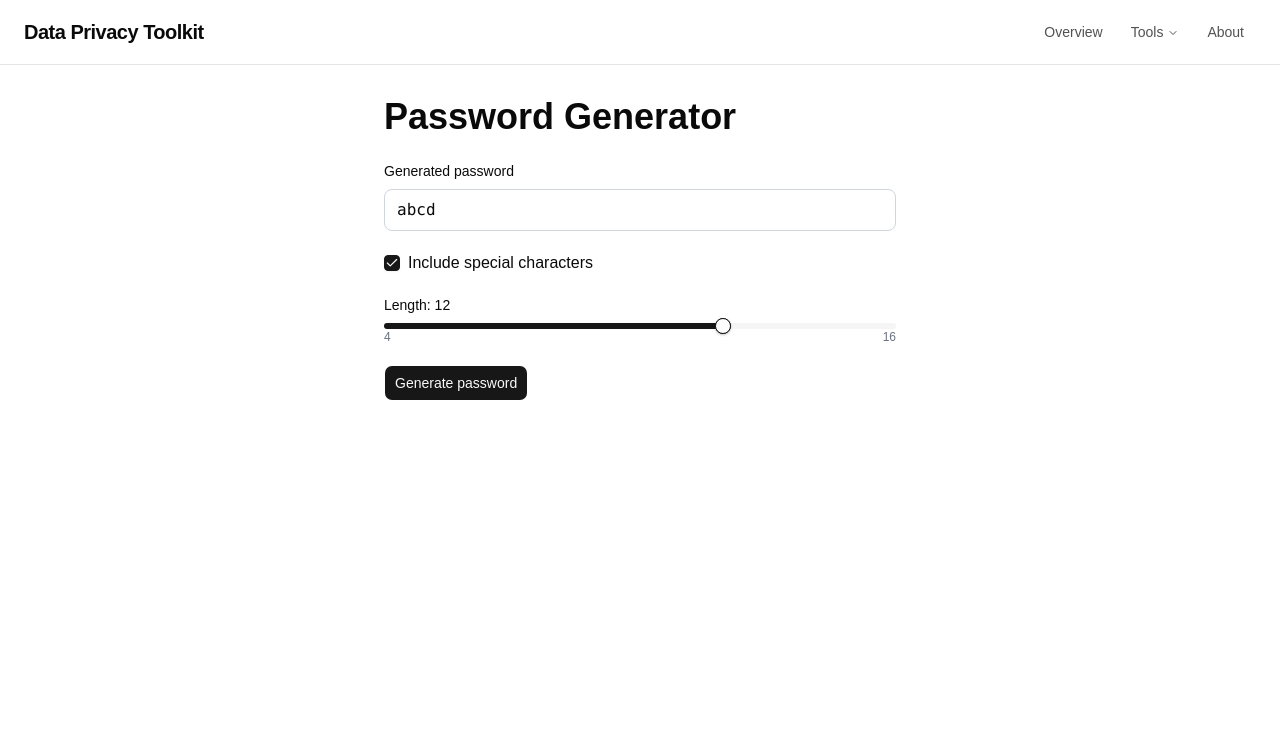
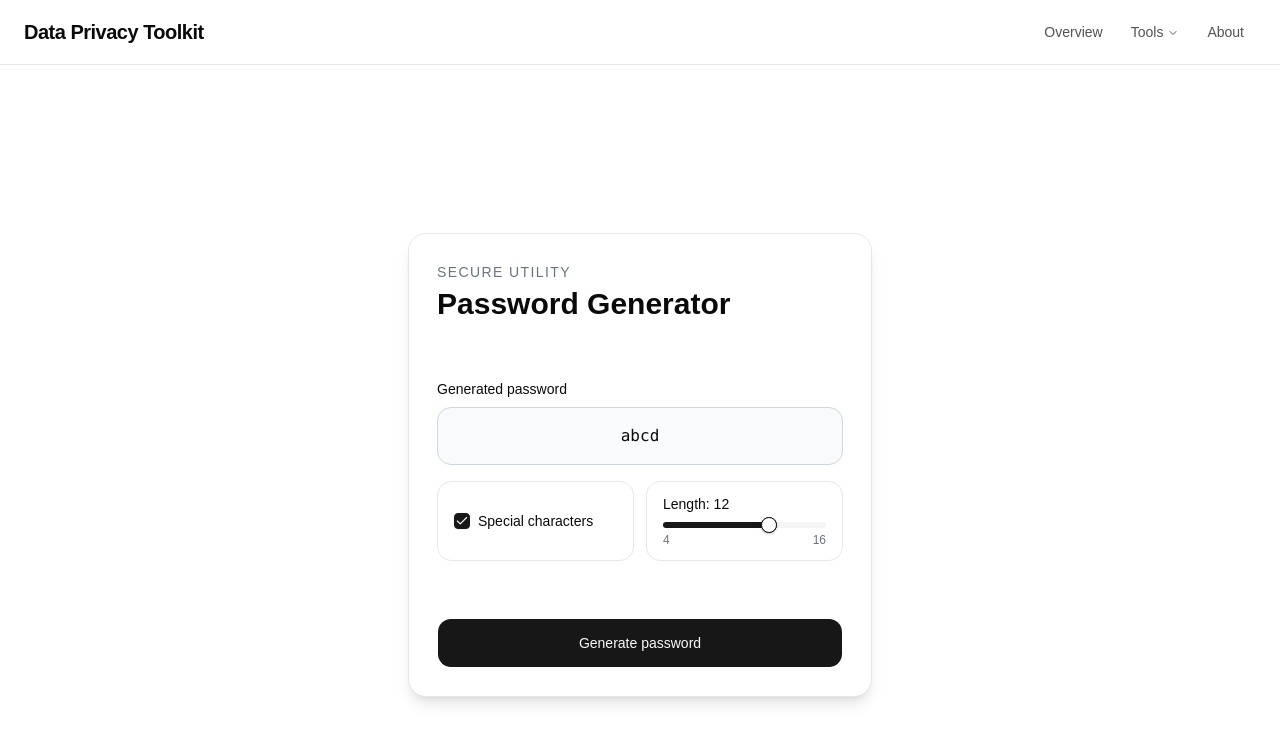
Before and after one commit to Greek/gullhacks26-dataprivacy, a React (Vite) app in the folder frontend/: page / in a window 1280 px wide. Shown: the top 742 px of the page. Built offline with nearby package versions, Linux system fonts and the light colour scheme.

Commit message:
Make the content in card-style format
Signed-off-by: Greek <a@ndy.sh>

```diff
--- /dev/null
+++ b/frontend/src/components/content-card.tsx
@@ -0,0 +1,22 @@
+export const ContentCard = ({
+  title,
+  subtitle,
+  children,
+}: {
+  title: string
+  subtitle?: string
+  children?: React.ReactNode
+}) => {
+  return (
+    <div className="grid aspect-square grid-rows-[auto_1fr_auto] gap-6">
+      <header>
+        <p className="mb-1 text-sm font-medium uppercase tracking-widest text-gray-500">
+          {subtitle}
+        </p>
+        <h1 className="text-3xl font-bold">{title}</h1>
+      </header>
+
+      <div className="grid grid-cols-1 gap-4 self-center">{children}</div>
+    </div>
+  )
+}
--- a/frontend/src/routes/index.tsx
+++ b/frontend/src/routes/index.tsx
@@ -11,33 +11,43 @@ function Home() {
   const [includeSpecialCharacters, setIncludeSpecialCharacters] = useState(true)
 
   return (
-    <main className="mx-auto max-w-xl p-8">
-      <h1 className="text-4xl font-bold">Password Generator</h1>
+    <main className="mx-auto flex min-h-screen max-w-lg items-center justify-center p-6">
+      <section className="w-full rounded-2xl border border-gray-200 bg-white p-7 shadow-lg">
+        <div className="grid aspect-square grid-rows-[auto_1fr_auto] gap-6">
+          <header>
+            <p className="mb-1 text-sm font-medium uppercase tracking-widest text-gray-500">
+              Secure utility
+            </p>
+            <h1 className="text-3xl font-bold">Password Generator</h1>
+          </header>
 
-      <div className="mt-6 space-y-5">
+          <div className="grid grid-cols-1 gap-4 self-center">
             <label className="block">
               <span className="mb-2 block text-sm font-medium">
                 Generated password
               </span>
               <input
                 aria-label="Generated password"
-            className="w-full rounded-md border border-gray-300 px-3 py-2 font-mono"
+                className="w-full rounded-xl border border-gray-300 bg-gray-50 px-4 py-4 text-center font-mono"
                 readOnly
                 type="text"
                 value={'abcd'}
               />
             </label>
 
-        <label className="flex items-center gap-2">
+            <div className="grid grid-cols-[1fr_1fr] gap-3">
+              <label className="flex min-h-20 items-center gap-2 rounded-xl border border-gray-200 px-4">
                 <Checkbox
                   checked={includeSpecialCharacters}
-            onCheckedChange={(status) => setIncludeSpecialCharacters(!!status)}
+                  onCheckedChange={(status) =>
+                    setIncludeSpecialCharacters(!!status)
+                  }
                 />
-          <span>Include special characters</span>
+                <span className="text-sm">Special characters</span>
               </label>
 
-        <label className="block">
-          <span className="mb-2 block text-sm font-medium">
+              <label className="flex min-h-20 flex-col justify-center rounded-xl border border-gray-200 px-4">
+                <span className="mb-2 text-sm font-medium">
                   Length: {length}
                 </span>
                 <Slider
@@ -48,16 +58,23 @@ function Home() {
                   onValueChange={(val) => setLength(Number(val))}
                   value={length}
                 />
-          <div className="flex justify-between text-xs text-gray-500">
+                <div className="mt-1 flex justify-between text-xs text-gray-500">
                   <span>4</span>
                   <span>16</span>
                 </div>
               </label>
+            </div>
+          </div>
 
-        <Button onClick={() => {}} type="button">
+          <Button
+            className="w-full rounded-xl py-6"
+            onClick={() => {}}
+            type="button"
+          >
             Generate password
           </Button>
         </div>
+      </section>
     </main>
   )
 }
```
Lines whose indentation alone changed are shown as unchanged.
